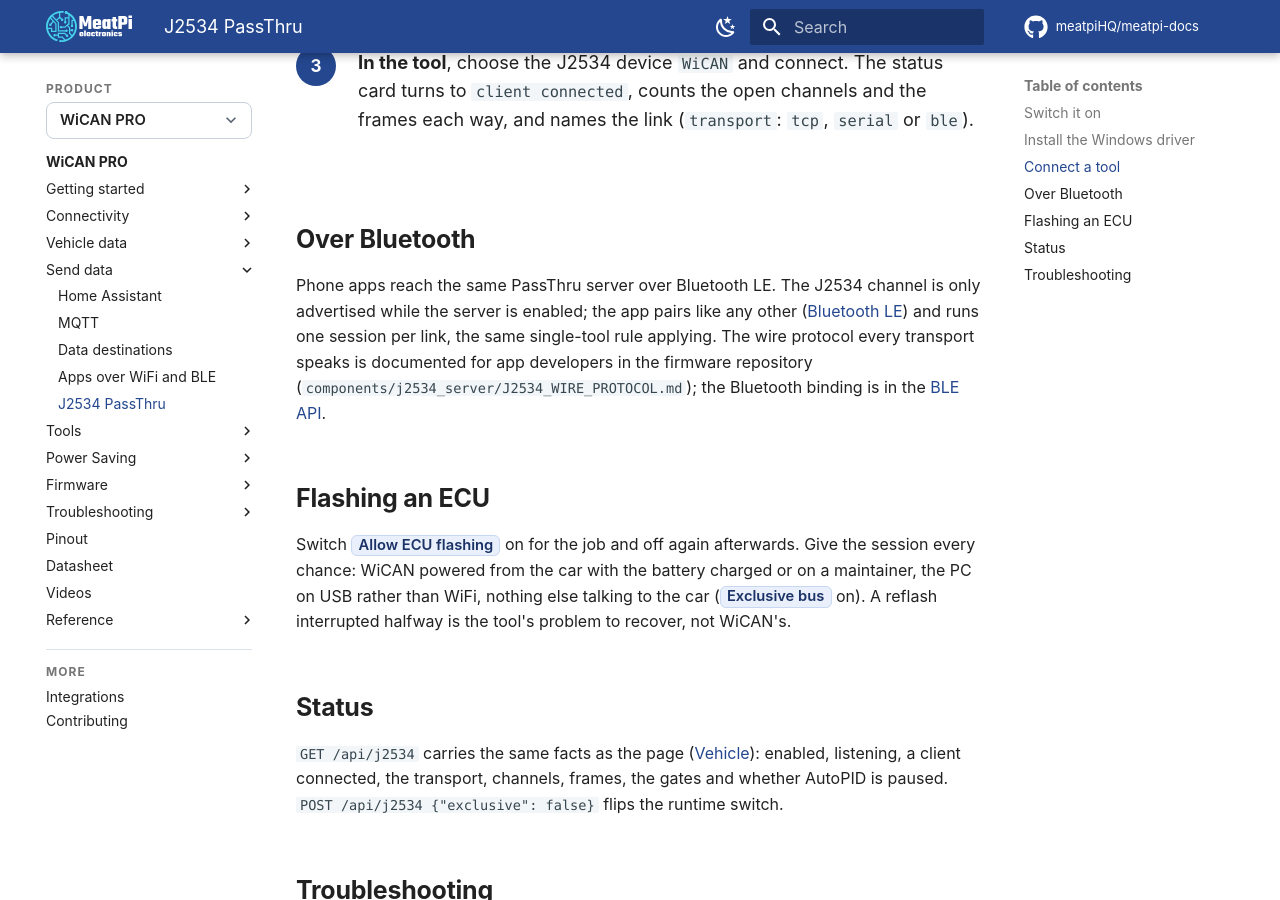
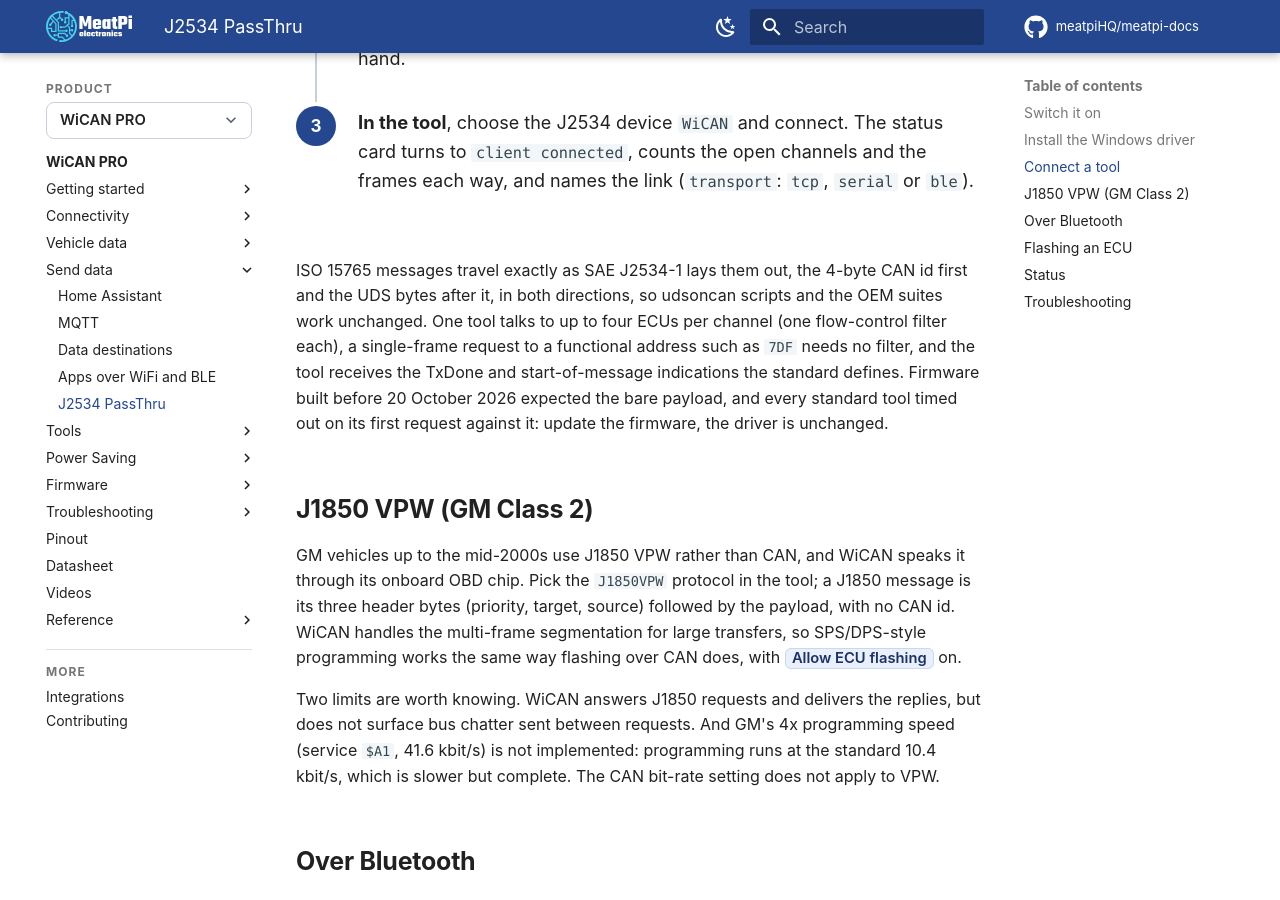
Before and after one commit to meatpiHQ/meatpi-docs, an MkDocs documentation site: the page built from docs/wican-pro/send-data/j2534.md, in a window 1280 px wide and 900 px high, scrolled down 2770 px. Built offline with MkDocs 1.6.1 and Material for MkDocs 9.7.7, drawn with Linux system fonts in a browser that asks for light colours; comment, search, counter and statistics services are not loaded; some of the changed text lies outside the part shown.

Commit message:
J2534 page: the ISO15765 layout, J1850 VPW and driver 1.3.0
ISO15765 messages travel as SAE J2534-1 lays them out (the 4-byte id first,
both ways) so udsoncan and the OEM suites work unchanged; J1850 VPW (GM
Class 2) runs on the onboard OBD chip, request/response only, at 10.4 kbit/s
(no 4x); the installer is 1.3.0.

```diff
--- a/docs/wican-pro/send-data/j2534.md
+++ b/docs/wican-pro/send-data/j2534.md
@@ -4,7 +4,7 @@
 
 # J2534 PassThru
 
-<p class="lead">WiCAN PRO is a SAE J2534 PassThru device: diagnostic and reflash software on a Windows PC that expects a J2534 interface drives the car's CAN bus through WiCAN, over USB, WiFi or Bluetooth. CAN and ISO 15765 (ISO-TP) channels are supported; K-line and J1850 are not.</p>
+<p class="lead">WiCAN PRO is a SAE J2534 PassThru device: diagnostic and reflash software on a Windows PC that expects a J2534 interface drives the car's bus through WiCAN, over USB, WiFi or Bluetooth. CAN and ISO 15765 (ISO-TP) channels run on WiCAN's CAN controller; J1850 VPW (GM Class 2) runs on the onboard OBD chip. J1850 PWM and the K-line protocols are not supported.</p>
 
 ## Switch it on
 
@@ -59,6 +59,14 @@
 
 </div>
 
+ISO 15765 messages travel exactly as SAE J2534-1 lays them out, the 4-byte CAN id first and the UDS bytes after it, in both directions, so udsoncan scripts and the OEM suites work unchanged. One tool talks to up to four ECUs per channel (one flow-control filter each), a single-frame request to a functional address such as `7DF` needs no filter, and the tool receives the TxDone and start-of-message indications the standard defines. Firmware built before 20 October 2026 expected the bare payload, and every standard tool timed out on its first request against it: update the firmware, the driver is unchanged.
+
+## J1850 VPW (GM Class 2)
+
+GM vehicles up to the mid-2000s use J1850 VPW rather than CAN, and WiCAN speaks it through its onboard OBD chip. Pick the `J1850VPW` protocol in the tool; a J1850 message is its three header bytes (priority, target, source) followed by the payload, with no CAN id. WiCAN handles the multi-frame segmentation for large transfers, so SPS/DPS-style programming works the same way flashing over CAN does, with ==Allow ECU flashing== on.
+
+Two limits are worth knowing. WiCAN answers J1850 requests and delivers the replies, but does not surface bus chatter sent between requests. And GM's 4x programming speed (service `$A1`, 41.6 kbit/s) is not implemented: programming runs at the standard 10.4 kbit/s, which is slower but complete. The CAN bit-rate setting does not apply to VPW.
+
 ## Over Bluetooth
 
 Phone apps reach the same PassThru server over Bluetooth LE. The J2534 channel is only advertised while the server is enabled; the app pairs like any other ([Bluetooth LE](../connectivity/bluetooth.md)) and runs one session per link, the same single-tool rule applying. The wire protocol every transport speaks is documented for app developers in the firmware repository (`components/j2534_server/J2534_WIRE_PROTOCOL.md`); the Bluetooth binding is in the [BLE API](../reference/ble-api/index.md).
@@ -79,5 +87,6 @@
 | `ERR_DEVICE_IN_USE` | another session holds the device (a phone over Bluetooth, an earlier tool) | close it |
 | `ERR_INVALID_BAUDRATE` | the tool asked for a rate other than WiCAN's | set ==Bit rate== to the vehicle's rate |
 | Channel opens, every write fails | ==Automatic== and nothing on the bus to measure | set the rate by hand |
+| Every request times out (`P2 timeout`, `no response`) on a bus that answers other tools | firmware built before 20 October 2026, which expected the bare payload instead of the J2534-1 layout | update the firmware |
 | Flashing is refused | ==Allow ECU flashing== is off | switch it on for the job |
 | Dashboard values freeze during a session | ==Exclusive bus== is on, as intended | they resume when the tool disconnects |
```
Also changed, not shown: other parts of docs/wican-pro/send-data/j2534.md (+1 -1 lines).
